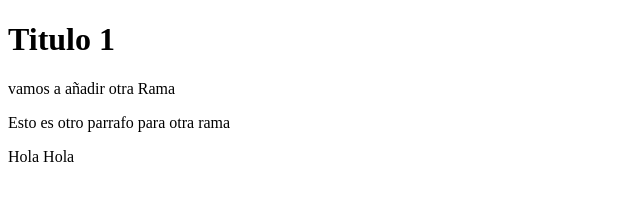
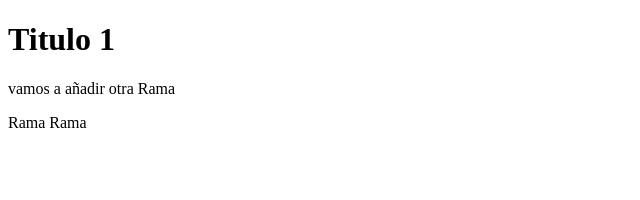
Before and after one commit to MarcosAGil/git-class, a plain HTML site: page index.html in a window 1280 px wide. Shown: the whole page, without its empty margins (0-640 px from the left). Drawn offline with Linux system fonts and the light colour scheme.

Commit message:
Mensaje del commit

```diff
--- a/index.html
+++ b/index.html
@@ -9,8 +9,7 @@
 <body>
     <h1>Titulo 1</h1>
     <p> vamos a añadir otra Rama</p>
-    <p> Esto es otro parrafo para otra rama</p>
-    <p> Hola Hola</p>
+    <p> Rama Rama</p>
     <scrpt src="script.js"></scrpt>
 </body>
 </html>
```
